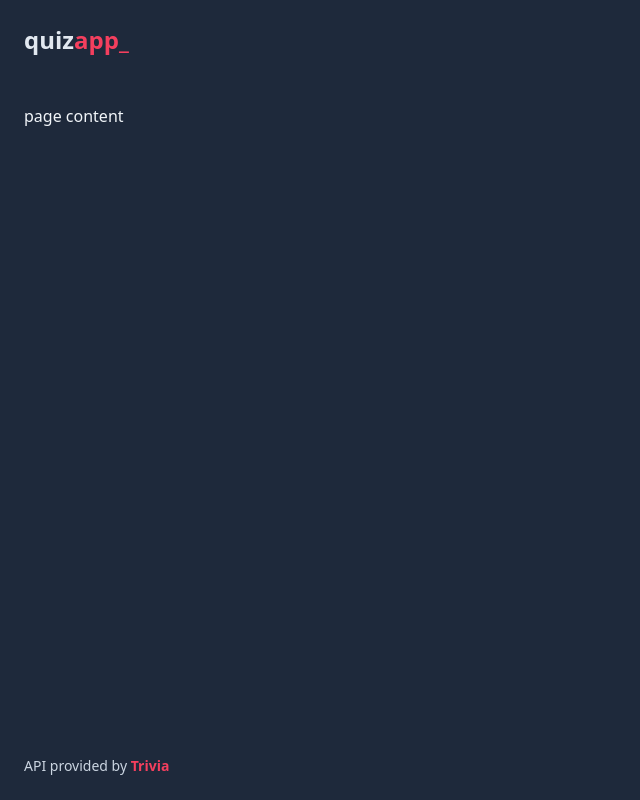
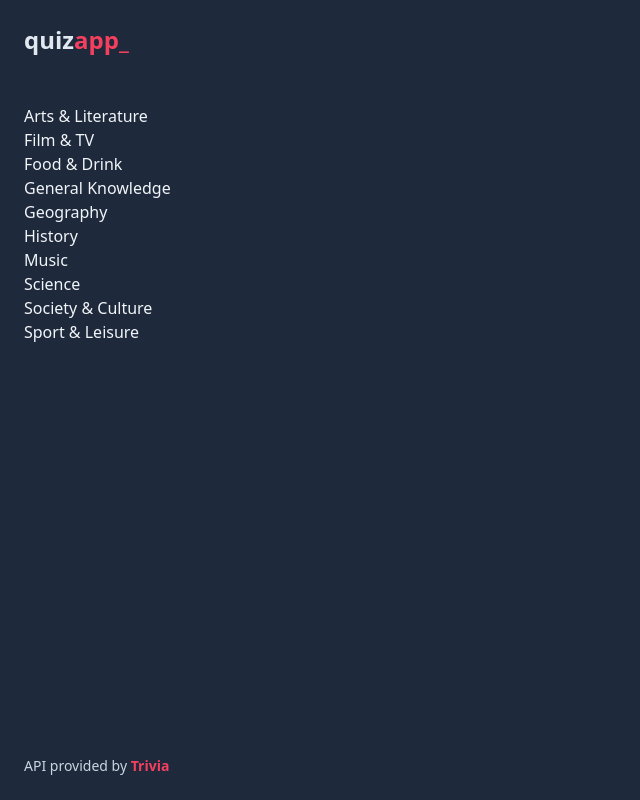
Before and after one commit to vonund/next-trivia-quiz, a Next.js app: page / in a window 1280 px wide. Shown: the whole page, without its empty margins (0-640 px from the left). Built offline with nearby package versions, Linux system fonts and the light colour scheme.

Commit message:
feat: moch up categories props

```diff
--- a/src/pages/index.tsx
+++ b/src/pages/index.tsx
@@ -1,6 +1,6 @@
 import type { GetServerSideProps, NextPage } from "next";
 
-const CATEGORIES = {
+const CATEGORIES: CategoriesResponse = {
   "Arts & Literature": ["arts", "literature", "arts_and_literature"],
   "Film & TV": ["movies", "film", "film_and_tv"],
   "Food & Drink": ["food_and_drink", "food", "drink"],
@@ -13,28 +13,46 @@ const CATEGORIES = {
   "Sport & Leisure": ["sport_and_leisure", "sports", "sport"],
 };
 
-interface CategoryInterface {
+interface CategoriesResponse {
   [key: string]: string[];
 }
+interface Category {
+  title: string;
+  alias: string;
+}
 
-type PropsType = {
-  categories: CategoryInterface | null;
-};
+type Categories = Category[];
+
+interface PageProps {
+  categories: Categories;
+}
 
 export const getServerSideProps: GetServerSideProps = async () => {
-  const props: PropsType = {
-    categories: CATEGORIES,
-  };
+  const categories: Categories = [];
+
+  for (const key of Object.keys(CATEGORIES)) {
+    const alias = key.replace(" & ", "_and_").toLocaleLowerCase();
+    categories.push({
+      title: key,
+      alias,
+    });
+  }
 
   return {
-    props,
+    props: {
+      categories,
+    },
   };
 };
 
-const Home: NextPage<PropsType> = ({ categories }) => {
-  console.log(categories);
-
-  return <div className="block">page content</div>;
+const Home: NextPage<PageProps> = ({ categories }) => {
+  return (
+    <div className="block">
+      {categories.map((category) => {
+        return <div key={category.alias}>{category.title}</div>;
+      })}
+    </div>
+  );
 };
 
 export default Home;
```
